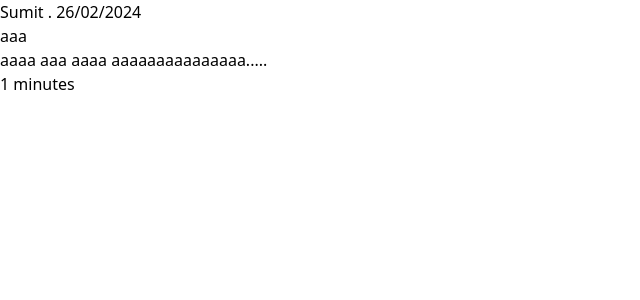
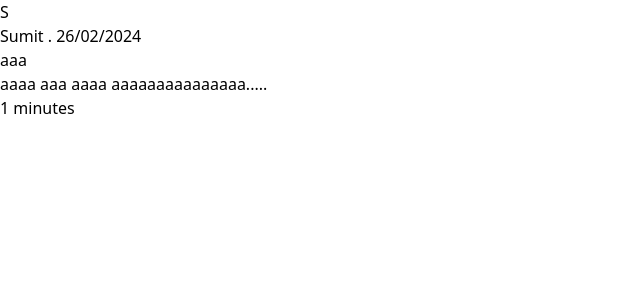
Before and after one commit to sumitnair26/medium-clone, a React (Vite) app in the folder frontend/: page /blogs in a window 1280 px wide. Shown: the top 300 px of the page, without its empty margins (0-640 px from the left). Built offline with nearby package versions, Linux system fonts and the light colour scheme.

Commit message:
added avatar component

```diff
--- a/frontend/src/components/BlogCard.tsx
+++ b/frontend/src/components/BlogCard.tsx
@@ -13,7 +13,7 @@
 }: BlogCardProps) => {
     return <div>
         <div>
-            {authorName} . {publishedDate}
+            <Avatar name={authorName} />{authorName} . {publishedDate}
         </div>
         <div>
             {title}
@@ -29,3 +29,9 @@
         </div>
     </div>
 }
+
+function Avatar({ name }: { name: string}) {
+    return <div className="relative inline-flex items-center justify-center w-10 h-10 overflow-hidden bg-gray-100 rounded-full dark:bg-gray-600">
+    <span className="font-medium text-gray-600 dark:text-gray-300">{name[0]}</span>
+</div>
+}
```
